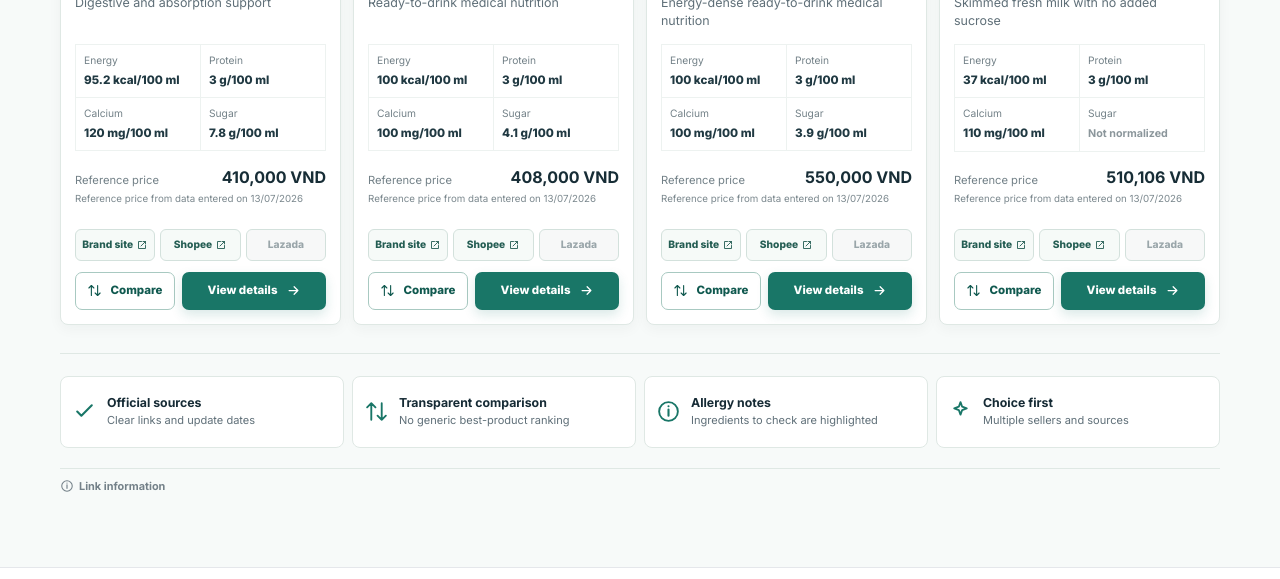
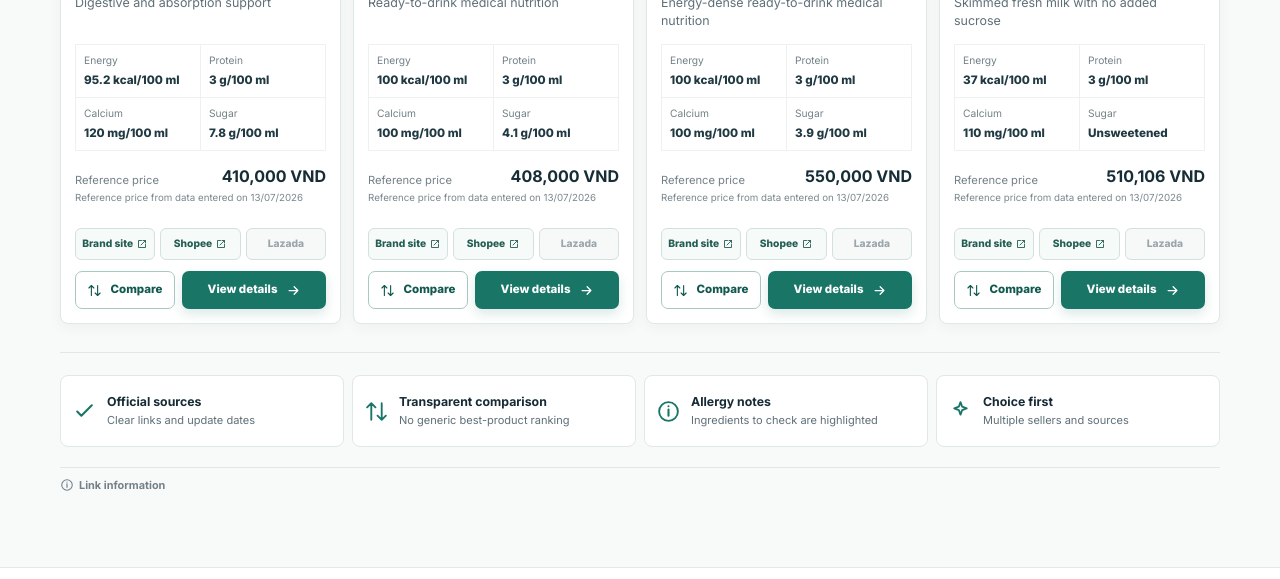
Before and after one commit to ngockongpro68/CHILD-GROWTH, a website: page nutrition/index.html in a window 1280 px wide. Shown: the part 1840-2419 px from the top of the page. Drawn offline with nearby package versions, Linux system fonts and the light colour scheme.

Commit message:
fix: label unsweetened milk sugar field

```diff
--- a/assets/nutrition.js
+++ b/assets/nutrition.js
@@ -160,7 +160,7 @@
       protein: 3,
       calcium: 110,
       vitaminD: null,
-      sugar: null,
+      sugar: text("Không đường", "Unsweetened"),
       lactose: text("Có sữa bò và lactose tự nhiên; 'không đường' nghĩa là không bổ sung sucrose", "Contains cow's milk and natural lactose; 'unsweetened' means no added sucrose"),
       suitable: [text("Trẻ từ 2 tuổi và người lớn cần bổ sung đạm, canxi trong khẩu phần", "Children from age 2 and adults needing dietary protein and calcium"), text("Người cần kiểm soát lượng chất béo và không muốn dùng sữa bổ sung sucrose", "People limiting fat intake and avoiding added sucrose")],
       cautions: [text("Không phù hợp khi dị ứng đạm sữa bò, galactosemia hoặc không dung nạp lactose chưa được đánh giá", "Not suitable for cow's milk protein allergy, galactosemia, or unassessed lactose intolerance"), text("Không dùng làm sữa uống thường quy cho trẻ 12-23 tháng nếu không có chỉ định chuyên môn", "Do not use as routine milk for ages 12-23 months without professional advice")],
@@ -789,6 +789,7 @@
   }
 
   function metric(value, unit) {
+    if (typeof value === "string") return value;
     if (!Number.isFinite(value)) return `<span class="nutrition-metric-missing">${text("Chưa chuẩn hóa", "Not normalized")}</span>`;
     return `${new Intl.NumberFormat(isVietnamese ? "vi-VN" : "en-US", { maximumFractionDigits: 1 }).format(value)} ${unit}`;
   }
--- a/nutrition/index.html
+++ b/nutrition/index.html
@@ -29,7 +29,7 @@
     <link rel="stylesheet" href="/assets/nutrition.css?v=nutrition-v18">
     <script defer src="/assets/who-2007-reference.js"></script>
     <script defer src="/assets/app.js?v=fontfix-v1"></script>
-    <script defer src="/assets/nutrition.js?v=nutrition-v20"></script>
+    <script defer src="/assets/nutrition.js?v=nutrition-v21"></script>
   </head>
   <body>
     <div id="app" data-page="nutrition"></div>
```
Also changed, not shown: dist/BUILD_MANIFEST.json.
